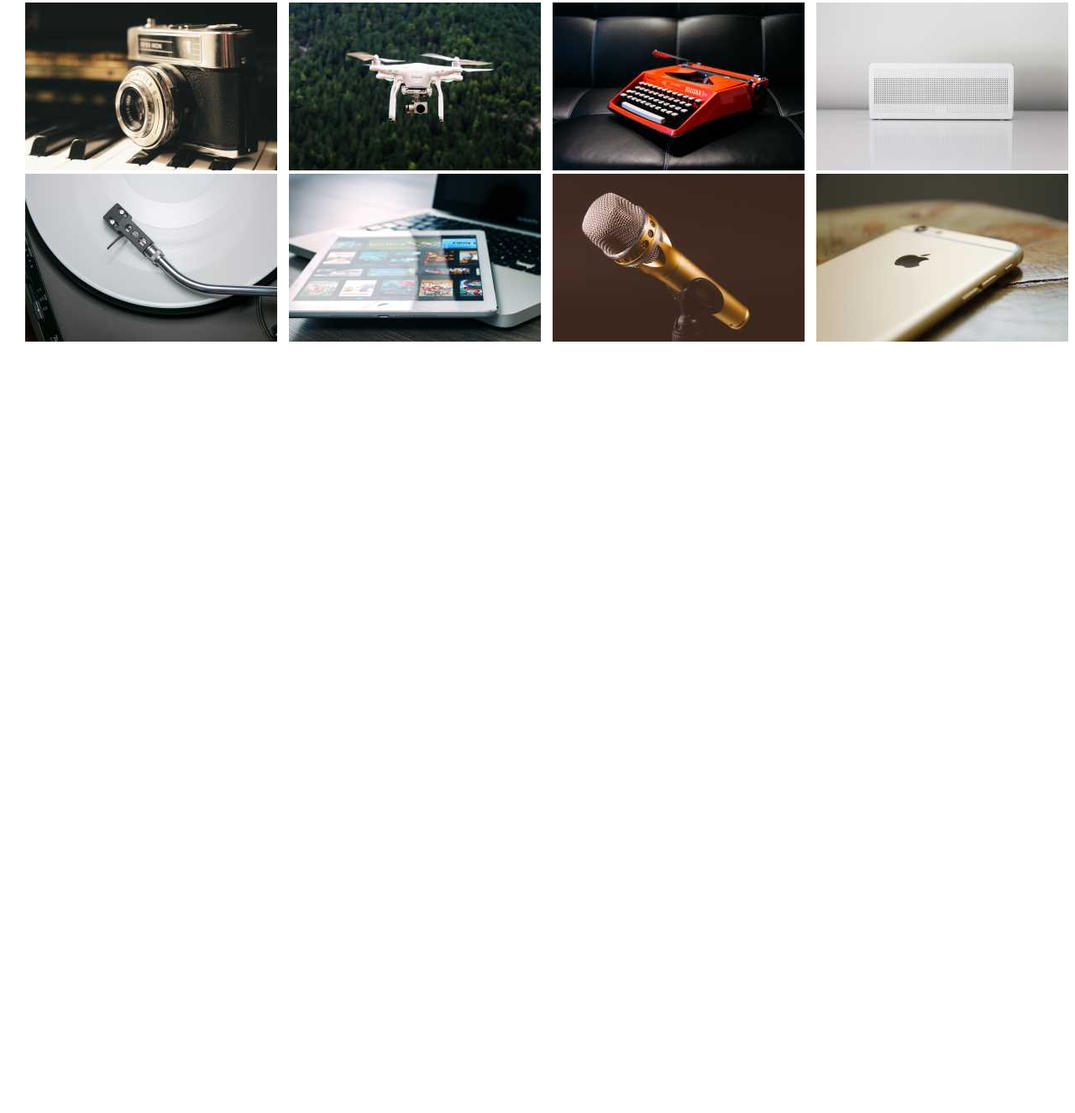
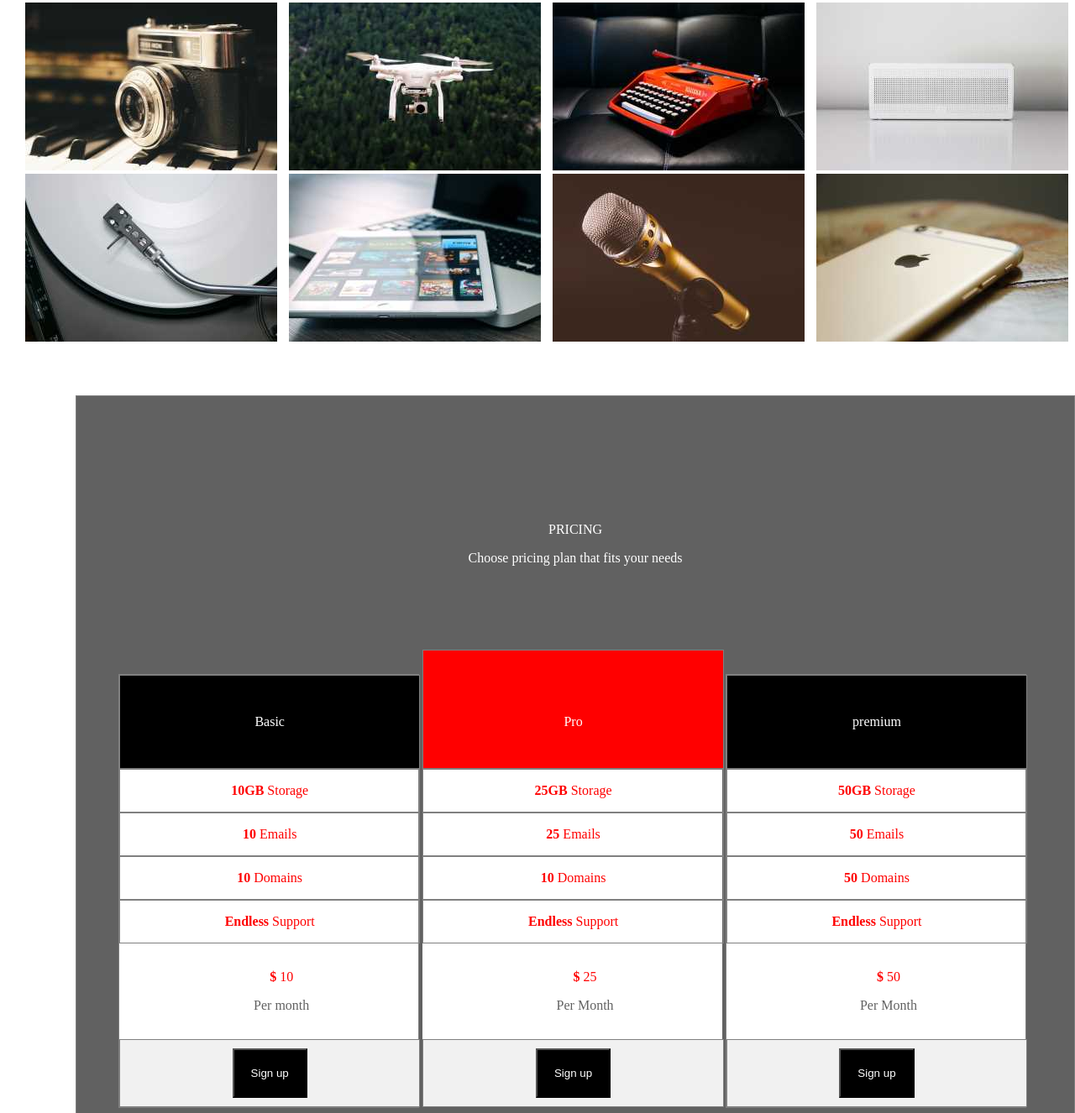
Before and after one commit to Benhur-me/web-test, a plain HTML site: page index.html in a window 1280 px wide. Shown: the part 3574-4900 px from the top of the page at 84% size. Before the commit the page ends 3985 px from the top, so only its background shows below. Drawn offline with Linux system fonts and the light colour scheme.

Commit message:
Adding Pricing page

```diff
--- a/index.css
+++ b/index.css
@@ -273,3 +273,91 @@ button:hover{
 .sound{
     cursor: pointer;
 }
+.pricing{
+    border: 1px solid grey;
+    height: 150vh;
+    margin-top: 60px;
+    margin-left: 90px;
+    color: red;
+    background-color: #616161;
+}
+.our_pricing{
+    border: px solid grey;
+    width: 30%;
+    margin: 0 auto;
+    margin-top: 150px;
+    margin-bottom: 100px;
+    color: #fff;
+    text-align: center;
+}
+.basic{
+    border: 1px solid grey;
+    width: 100%;
+    text-align: center;
+}
+.Pro{
+    border: 1px solid grey;
+    width: 100%;
+    text-align: center;
+}
+.lists_of_basics{
+    border: 1px solid grey;
+    display: inline-block;
+    width: 30%;
+    background-color: #fff;
+    margin-left: 50px;
+}
+.lists_of_pro{
+    display: inline-block;
+    width: 30%;
+    background-color: #fff;
+}
+.premium{
+    border: 1px solid grey;
+    width: 100%;
+    text-align: center;
+}
+.lists_of_premium{
+    border: 1px solid grey;
+    display: inline-block;
+    width: 30%;
+    background-color: #fff;
+}
+.first_line_basic{
+    border: 1px solid grey;
+    width: 100%;
+    text-align: center;
+    background-color: #000;
+    color: #fff;
+    padding-top: 30px;
+    padding-bottom: 30px;
+}
+.basic_font{
+    padding: 15px;
+    width: 100%;
+    text-align: center;
+}
+.sign_up{
+    padding: 20px;
+    background-color: #000;
+    color: #fff;
+    margin: 10px;
+}
+.basic_sign{
+    border: 1px solid grey;
+    width: 100%;
+    text-align: center;
+    background-color: #f1f1f1;
+}
+.first_line_pro{
+    border: 1px solid grey;
+    width: 100%;
+    text-align: center;
+    background-color: red;
+    color: #fff;
+    padding-top: 60px;
+    padding-bottom: 30px;
+}
+.time{
+    color: #616161;
+}
--- a/index.html
+++ b/index.html
@@ -134,6 +134,43 @@
             </div>
         </div>
 
+        <div class="pricing">
+            <div class="our_pricing">
+                <p>PRICING</p>
+                <p>Choose pricing plan that fits your needs</p>
+            </div>
+            <div class="lists_of_basics">
+            <div class="first_line_basic"><p>Basic</p></div>
+            <div class="basic"><p><strong>10GB</strong> Storage</p></div>
+            <div class="basic"><p><strong>10</strong> Emails</p></div>
+            <div class="basic"><p><strong>10</strong> Domains</p></div>
+            <div class="basic"><p><strong>Endless</strong> Support</p></div>
+            <div class="basic_font"><p><strong>$</strong> 10</p>
+            <p class="time">Per month</p></div>
+            <div class="basic_sign"><button class="sign_up">Sign up</button></div>
+            </div>
+            <div class="lists_of_pro">
+                <div class="first_line_pro"><p>Pro</p></div>
+                <div class="Pro"><p><strong>25GB</strong> Storage</p></div>
+                <div class="Pro"><p><strong>25</strong> Emails</p></div>
+                <div class="Pro"><p><strong>10</strong> Domains</p></div>
+                <div class="Pro"><p><strong>Endless</strong> Support</p></div>
+                <div class="basic_font"><p><strong>$</strong> 25</p>
+                <p class="time">Per Month</p></div>
+                <div class="basic_sign"><button class="sign_up">Sign up</div>
+                </div>
+                <div class="lists_of_premium">
+                    <div class="first_line_basic"><p>premium</p></div>
+                    <div class="premium"><p><strong>50GB</strong> Storage</p></div>
+                    <div class="premium"><p><strong>50</strong> Emails</p></div>
+                    <div class="premium"><p><strong>50</strong> Domains</p></div>
+                    <div class="premium"><p><strong>Endless</strong> Support</p></div>
+                    <div class="basic_font"><p><strong>$</strong> 50</p>
+                        <p class="time">Per Month</p></div>
+                    <div class="basic_sign"><button class="sign_up">Sign up</button></div>
+                    </div>
+        </div>
+
     </div>
 
 </body>
```
